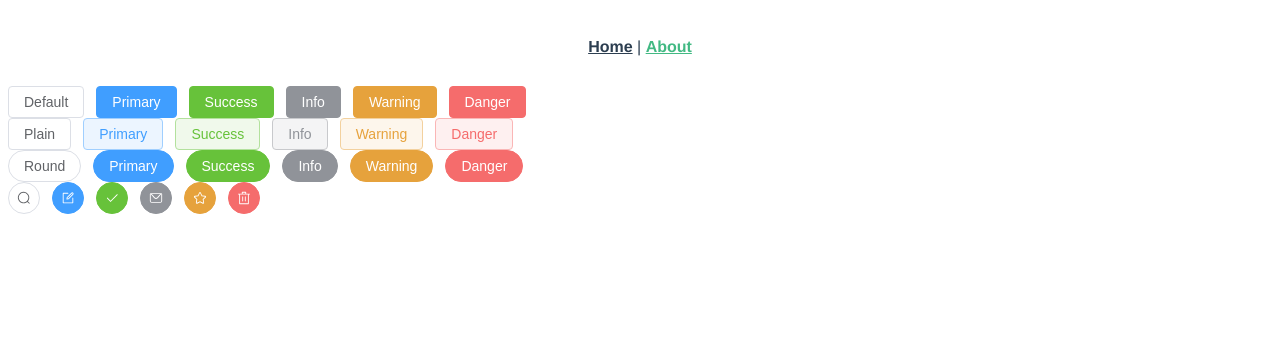
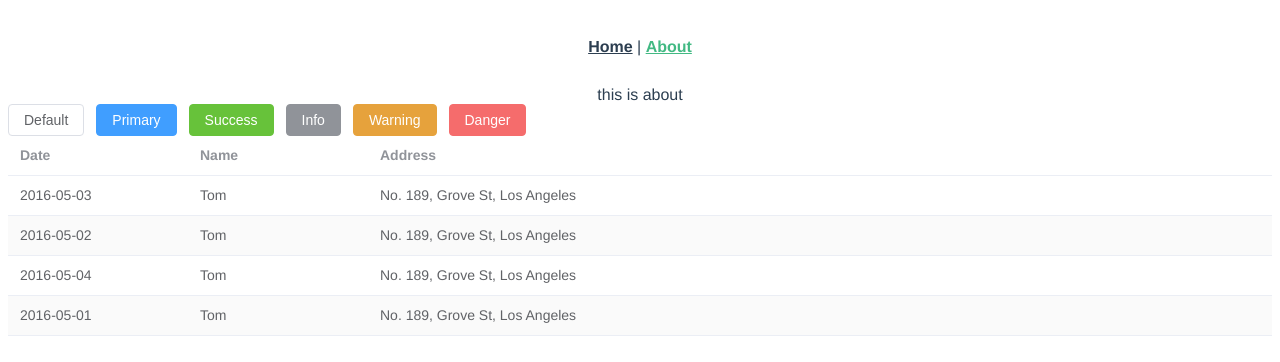
Before and after one commit to yongninghe/vue3-blog-front, a Vue app: page /about in a window 1280 px wide. Shown: the top 362 px of the page. Built offline with nearby package versions, Linux system fonts and the light colour scheme.

Commit message:
准备编写一个blog

```diff
--- a/src/components/HelloWorld.vue
+++ b/src/components/HelloWorld.vue
@@ -1,34 +1,10 @@
 <template>
   <div class="hello">
     <h1>{{ msg }}</h1>
-    <p>
-      For a guide and recipes on how to configure / customize this project,<br>
-      check out the
-      <a href="https://cli.vuejs.org" target="_blank" rel="noopener">vue-cli documentation</a>.
-    </p>
     <h3>Installed CLI Plugins</h3>
     <ul>
       <li><a href="https://github.com/vuejs/vue-cli/tree/dev/packages/%40vue/cli-plugin-babel" target="_blank" rel="noopener">babel</a></li>
       <li><a href="https://github.com/vuejs/vue-cli/tree/dev/packages/%40vue/cli-plugin-router" target="_blank" rel="noopener">router</a></li>
-      <li><a href="https://github.com/vuejs/vue-cli/tree/dev/packages/%40vue/cli-plugin-vuex" target="_blank" rel="noopener">vuex</a></li>
-      <li><a href="https://github.com/vuejs/vue-cli/tree/dev/packages/%40vue/cli-plugin-eslint" target="_blank" rel="noopener">eslint</a></li>
-      <li><a href="https://github.com/vuejs/vue-cli/tree/dev/packages/%40vue/cli-plugin-typescript" target="_blank" rel="noopener">typescript</a></li>
-    </ul>
-    <h3>Essential Links</h3>
-    <ul>
-      <li><a href="https://vuejs.org" target="_blank" rel="noopener">Core Docs</a></li>
-      <li><a href="https://forum.vuejs.org" target="_blank" rel="noopener">Forum</a></li>
-      <li><a href="https://chat.vuejs.org" target="_blank" rel="noopener">Community Chat</a></li>
-      <li><a href="https://twitter.com/vuejs" target="_blank" rel="noopener">Twitter</a></li>
-      <li><a href="https://news.vuejs.org" target="_blank" rel="noopener">News</a></li>
-    </ul>
-    <h3>Ecosystem</h3>
-    <ul>
-      <li><a href="https://router.vuejs.org" target="_blank" rel="noopener">vue-router</a></li>
-      <li><a href="https://vuex.vuejs.org" target="_blank" rel="noopener">vuex</a></li>
-      <li><a href="https://github.com/vuejs/vue-devtools#vue-devtools" target="_blank" rel="noopener">vue-devtools</a></li>
-      <li><a href="https://vue-loader.vuejs.org" target="_blank" rel="noopener">vue-loader</a></li>
-      <li><a href="https://github.com/vuejs/awesome-vue" target="_blank" rel="noopener">awesome-vue</a></li>
     </ul>
   </div>
 </template>
--- a/src/router/index.ts
+++ b/src/router/index.ts
@@ -7,6 +7,7 @@
     name: 'home',
     component: HomeView
   },
+
   {
     path: '/about',
     name: 'about',
--- a/src/views/AboutView.vue
+++ b/src/views/AboutView.vue
@@ -1,4 +1,5 @@
 <template>
+  <div>this is about</div>
     <el-row class="mb-4">
       <el-button>Default</el-button>
       <el-button type="primary">Primary</el-button>
@@ -7,35 +8,12 @@
       <el-button type="warning">Warning</el-button>
       <el-button type="danger">Danger</el-button>
     </el-row>
-
-    <el-row class="mb-4">
-      <el-button plain>Plain</el-button>
-      <el-button type="primary" plain>Primary</el-button>
-      <el-button type="success" plain>Success</el-button>
-      <el-button type="info" plain>Info</el-button>
-      <el-button type="warning" plain>Warning</el-button>
-      <el-button type="danger" plain>Danger</el-button>
-    </el-row>
-
-    <el-row class="mb-4">
-      <el-button round>Round</el-button>
-      <el-button type="primary" round>Primary</el-button>
-      <el-button type="success" round>Success</el-button>
-      <el-button type="info" round>Info</el-button>
-      <el-button type="warning" round>Warning</el-button>
-      <el-button type="danger" round>Danger</el-button>
-    </el-row>
-
-    <el-row>
-      <el-button :icon="Search" circle />
-      <el-button type="primary" :icon="Edit" circle />
-      <el-button type="success" :icon="Check" circle />
-      <el-button type="info" :icon="Message" circle />
-      <el-button type="warning" :icon="Star" circle />
-      <el-button type="danger" :icon="Delete" circle />
-    </el-row>
+  <el-table :data="tableData" stripe style="width: 100%">
+    <el-table-column prop="date" label="Date" width="180" />
+    <el-table-column prop="name" label="Name" width="180" />
+    <el-table-column prop="address" label="Address" />
+  </el-table>
   </template>
-
   <script lang="ts" setup>
     import {
       Check,
@@ -45,4 +23,26 @@
       Search,
       Star,
     } from '@element-plus/icons-vue'
+    const tableData = [
+      {
+        date: '2016-05-03',
+        name: 'Tom',
+        address: 'No. 189, Grove St, Los Angeles',
+      },
+      {
+        date: '2016-05-02',
+        name: 'Tom',
+        address: 'No. 189, Grove St, Los Angeles',
+      },
+      {
+        date: '2016-05-04',
+        name: 'Tom',
+        address: 'No. 189, Grove St, Los Angeles',
+      },
+      {
+        date: '2016-05-01',
+        name: 'Tom',
+        address: 'No. 189, Grove St, Los Angeles',
+      },
+    ]
   </script>
--- a/src/views/HomeView.vue
+++ b/src/views/HomeView.vue
@@ -1,10 +1,12 @@
 <template>
-  <div class="home">
-    <img alt="Vue logo" src="../assets/logo.png">
-    <HelloWorld msg="Welcome to Your Vue.js + TypeScript App"/>
+  <div class="common-layout">
+    <el-container>
+      <el-header><HelloWorld></HelloWorld></el-header>
+      <el-main>Main</el-main>
+      <el-footer>Footer</el-footer>
+    </el-container>
   </div>
 </template>
-
 <script lang="ts">
 import { defineComponent } from 'vue';
 import HelloWorld from '@/components/HelloWorld.vue'; // @ is an alias to /src
```
